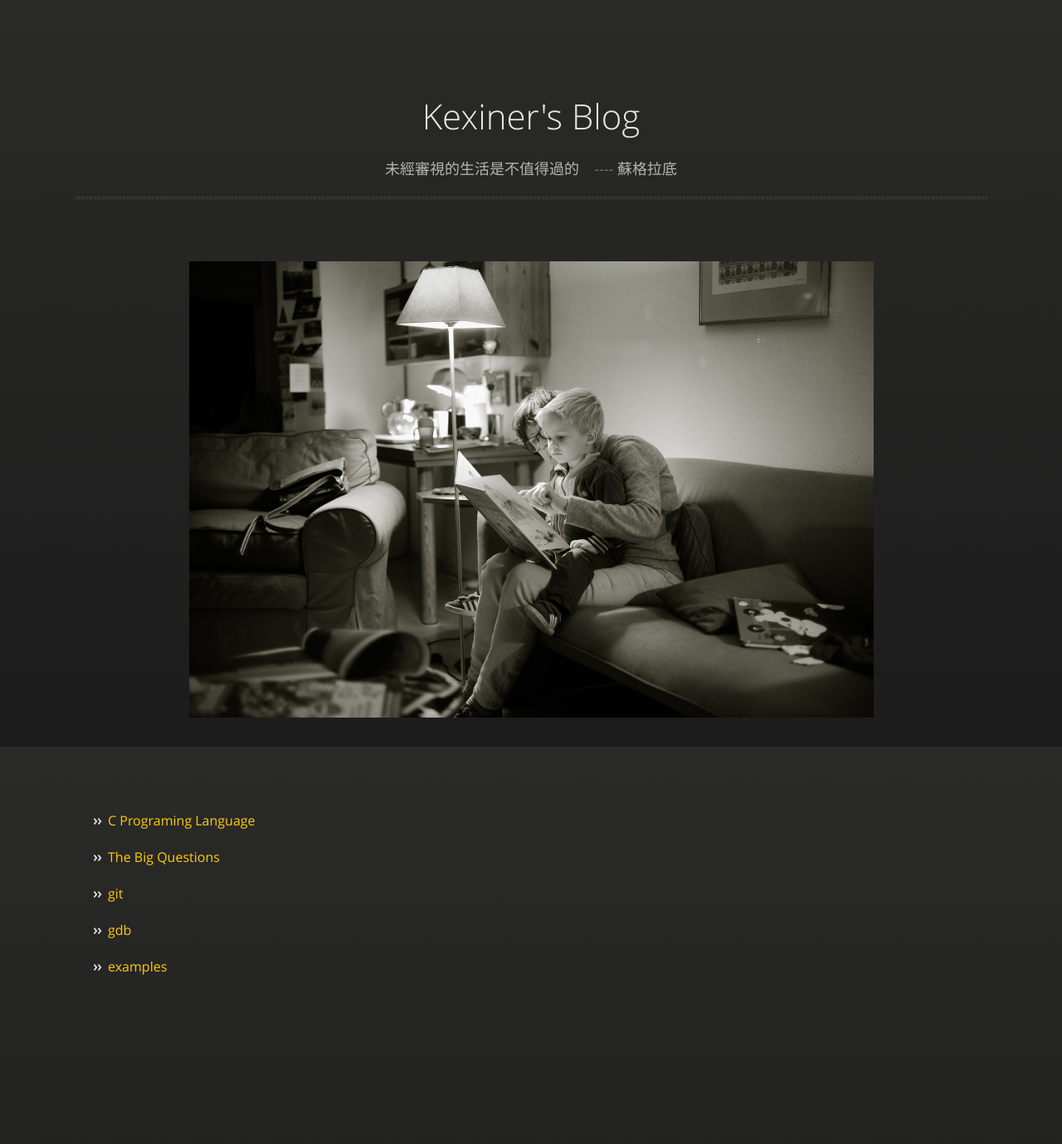
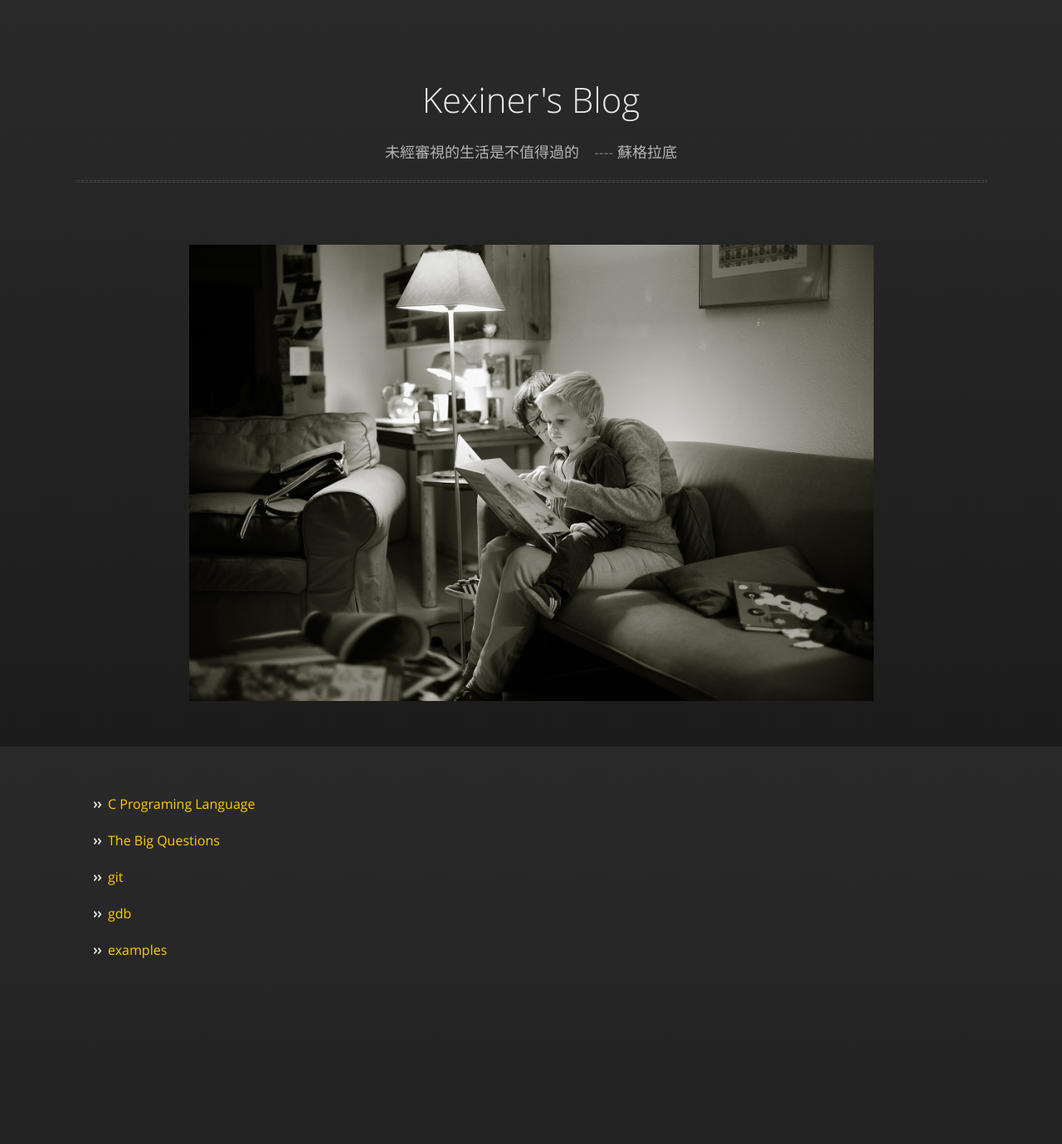
Before and after one commit to kexinerchen/kexinerchen.github.io, a Jekyll site: the page built from index.md, in a window 1280 px wide. Shown: the whole page at 83% size. Built offline with Jekyll 4.4.1, drawn with Linux system fonts in a browser that asks for light colours; our own code applies the rules of GitHub Pages for plain Markdown files.

Commit message:
Update jekyll-theme-midnight.scss

```diff
--- a/_sass/jekyll-theme-midnight.scss
+++ b/_sass/jekyll-theme-midnight.scss
@@ -6,11 +6,11 @@ body {
   padding:0px 0 20px 0px;
   margin: 0px;
   font:16px/1.5 "OpenSansRegular", "Helvetica Neue", Helvetica, Arial, sans-serif;
-  color:#fafafa;
+  color:#cacaca;
   font-weight: normal;
   background: #c7c7c7;
   background-attachment: fixed !important;
-  background: linear-gradient(#2a2a29, #1c1c1c);
+  background: linear-gradient(#2a2a2a, #1c1c1c);
 }
 
 h1, h2, h3, h4, h5, h6 {
@@ -229,7 +229,7 @@ section {
   max-width:1100px;
   padding: 30px 0px 50px 0px;
   margin: 20px 0;
-  margin-top: 70px;
+  margin-top: 50px;
 
   #title {
     border: 0;
```
